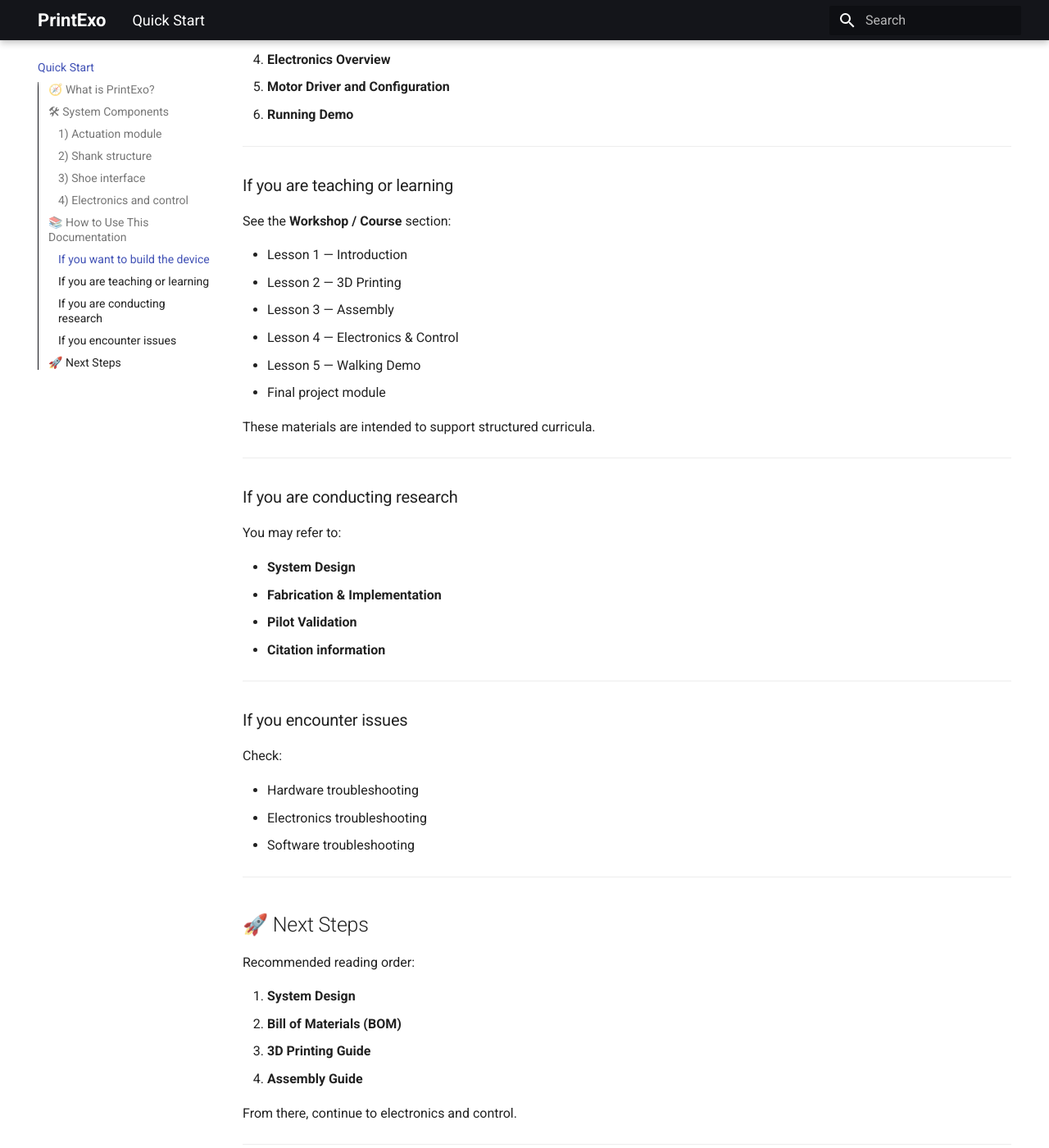
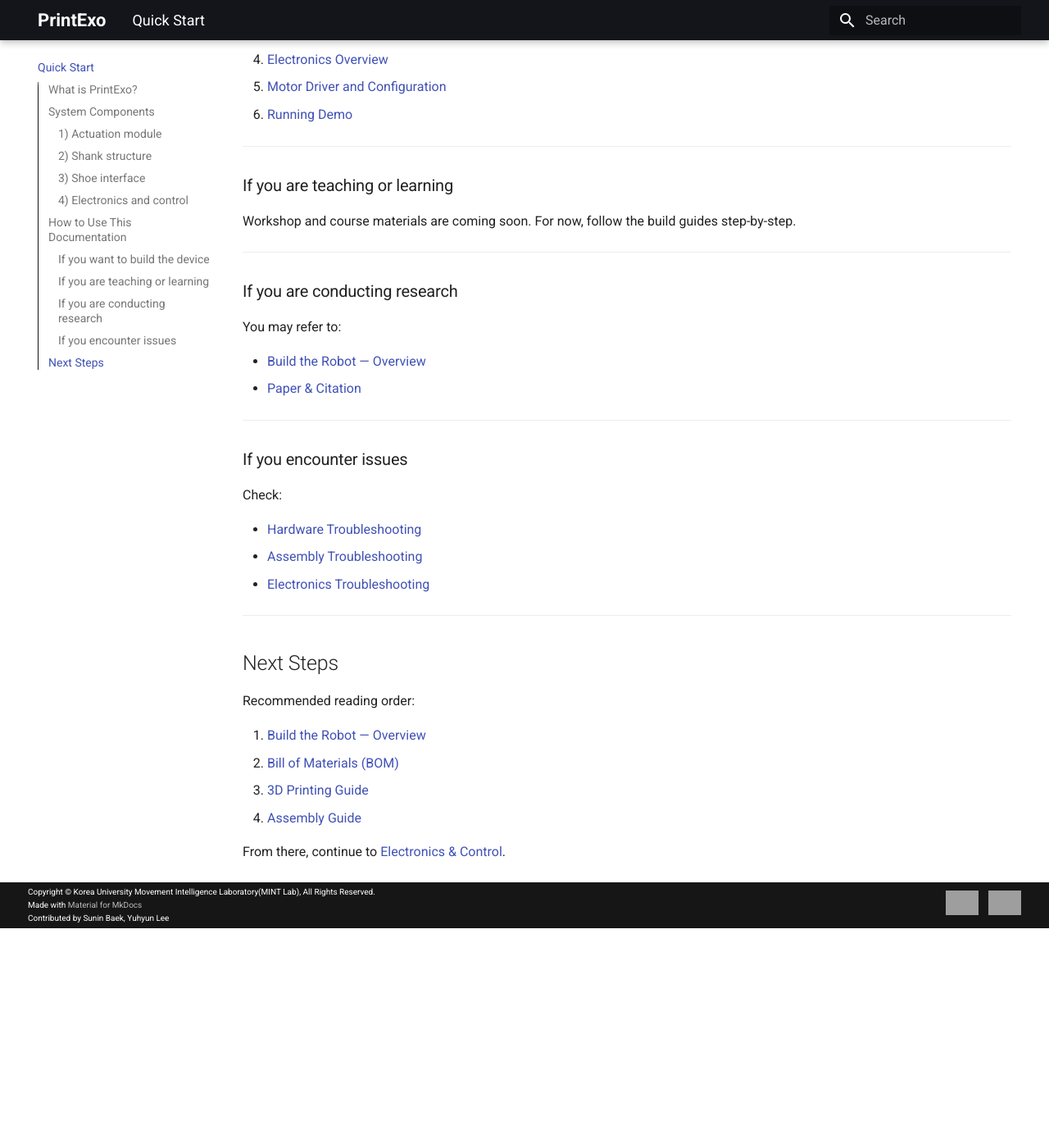
Before and after one commit to printexo/printexo.github.io, an MkDocs documentation site: the page built from docs/quick_start/index.md, in a window 1280 px wide and 1400 px high, scrolled down 3117 px. Shown: the whole window at 82% size. Built offline with MkDocs 1.6.1 and Material for MkDocs 9.7.7, drawn with Linux system fonts in a browser that asks for light colours; after the commit the page ends 4249 px from its top, so only the background shows below that; some of the changed text lies outside the part shown; grey boxes are pictures that could not be loaded.

Commit message:
docs: 문서 간 링크 연결 추가

```diff
--- a/docs/quick_start/index.md
+++ b/docs/quick_start/index.md
@@ -9,7 +9,7 @@ After reading this page, you will understand:
 
 ---
 
-## 🧭 What is PrintExo?
+## What is PrintExo?
 
 PrintExo is an ankle exoskeleton platform developed with the following primary objective:
 
@@ -103,7 +103,7 @@ Real-time gait phase estimation is performed using:
 
 ---
 
-## 📚 How to Use This Documentation
+## How to Use This Documentation
 
 The documentation is structured to support:
 
@@ -116,27 +116,18 @@ The documentation is structured to support:
 
 Follow this order:
 
-1. **Bill of Materials (BOM)**
-2. **3D Printing Guide**
-3. **Assembly Guide**
-4. **Electronics Overview**
-5. **Motor Driver and Configuration**
-6. **Running Demo**
+1. [Bill of Materials (BOM)](../hardware/bom.md)
+2. [3D Printing Guide](../hardware/printing.md)
+3. [Assembly Guide](../hardware/assembly.md)
+4. [Electronics Overview](../elec_control/index.md)
+5. [Motor Driver and Configuration](../elec_control/motor.md)
+6. [Running Demo](../elec_control/demo.md)
 
 ---
 
 ### If you are teaching or learning
 
-See the **Workshop / Course** section:
-
-- Lesson 1 — Introduction
-- Lesson 2 — 3D Printing
-- Lesson 3 — Assembly
-- Lesson 4 — Electronics & Control
-- Lesson 5 — Walking Demo
-- Final project module
-
-These materials are intended to support structured curricula.
+Workshop and course materials are coming soon. For now, follow the build guides step-by-step.
 
 ---
 
@@ -144,10 +135,8 @@ These materials are intended to support structured curricula.
 
 You may refer to:
 
-- **System Design**
-- **Fabrication & Implementation**
-- **Pilot Validation**
-- **Citation information**
+- [Build the Robot — Overview](../hardware/index.md)
+- [Paper & Citation](../comm_res/citation.md)
 
 ---
 
@@ -155,21 +144,19 @@ You may refer to:
 
 Check:
 
-- Hardware troubleshooting
-- Electronics troubleshooting
-- Software troubleshooting
+- [Hardware Troubleshooting](../troubleshooting/hardware.md)
+- [Assembly Troubleshooting](../troubleshooting/assembly.md)
+- [Electronics Troubleshooting](../troubleshooting/elec_control.md)
 
 ---
 
-## 🚀 Next Steps
+## Next Steps
 
 Recommended reading order:
 
-1. **System Design**
-2. **Bill of Materials (BOM)**
-3. **3D Printing Guide**
-4. **Assembly Guide**
+1. [Build the Robot — Overview](../hardware/index.md)
+2. [Bill of Materials (BOM)](../hardware/bom.md)
+3. [3D Printing Guide](../hardware/printing.md)
+4. [Assembly Guide](../hardware/assembly.md)
 
-From there, continue to electronics and control.
-
----
+From there, continue to [Electronics & Control](../elec_control/index.md).
```
Also changed, not shown: other parts of docs/quick_start/index.md (+2 -2 lines), docs/hardware/printing.md (+13 -0 lines), docs/troubleshooting/assembly.md (+8 -0 lines), docs/troubleshooting/hardware.md (+8 -0 lines).
